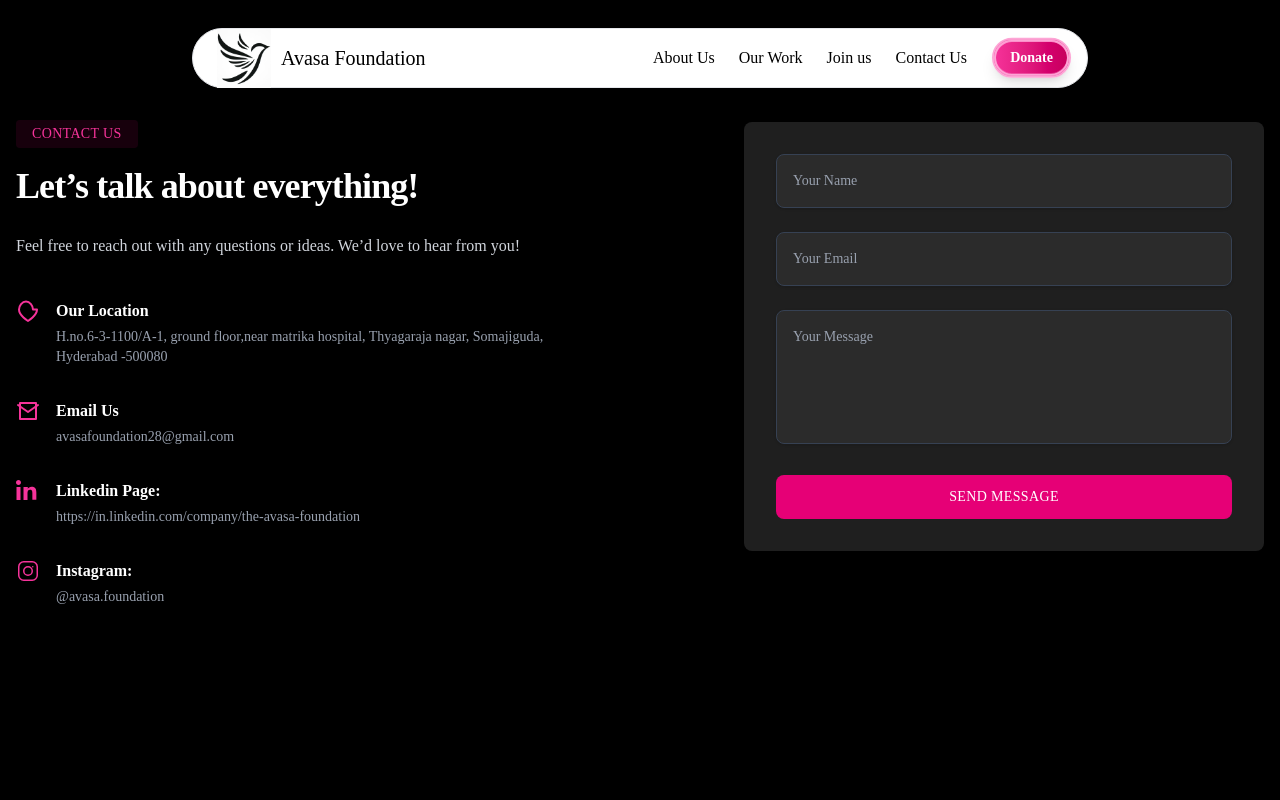
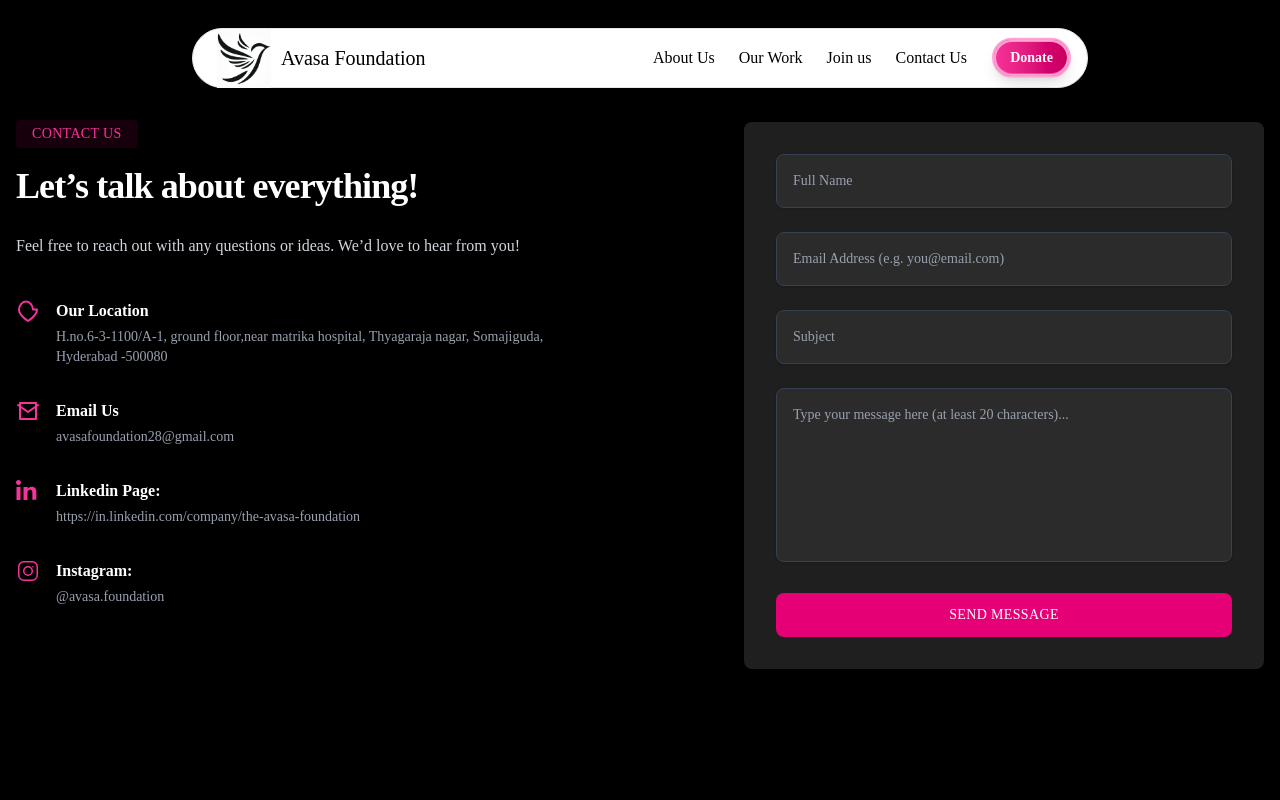
Before and after one commit to vamsiram10/ngo-A, a Next.js app: page /contactus in a window 1280 px wide. Shown: the top 800 px of the page. Built offline with nearby package versions, Linux system fonts and the light colour scheme.

Commit message:
contact us

```diff
--- a/src/components/section/contactussection/ContactUsSection.jsx
+++ b/src/components/section/contactussection/ContactUsSection.jsx
@@ -38,7 +38,7 @@ const ContactUsSection = () => {
   };
 
   return (
-    <section className="z-10 overflow-hidden relative py-20 min-h-[1300px] font-sans bg-black md:min-h-[700px] lg:py-[120px]">
+    <section className="z-10 overflow-hidden relative py-20 min-h-[1400px] font-sans bg-black md:min-h-[700px] lg:py-[120px]">
       <div className="container mx-auto px-4">
         <div className="flex flex-wrap items-start justify-between gap-10">
           <div className="w-full lg:w-1/2 xl:w-6/12">
@@ -159,28 +159,35 @@ const ContactUsSection = () => {
           </div>
 
           <div
-            className="relative top-15 p-8 w-full bg-[#1f1f1f] rounded-lg shadow-lg lg:w-1/2 xl:w-5/12"
+            className="relative top-15 p-8 w-full min-h-[500px] bg-[#1f1f1f] rounded-lg shadow-lg lg:w-1/2 xl:w-5/12"
             style={{ top: "0.1rem" }}
           >
             <form ref={formRef} onSubmit={sendEmail} className="space-y-6">
               <input
                 type="text"
                 name="user_name"
-                placeholder="Your Name"
+                placeholder="Full Name "
                 className="p-4 placeholder-gray-400 w-full text-sm font-normal text-white bg-[#2b2b2b] rounded-lg border-gray-700 shadow-sm border focus:border-pink-500 focus:outline-none focus:ring-2 focus:ring-pink-500"
                 required
               />
               <input
                 type="email"
                 name="user_email"
-                placeholder="Your Email"
+                placeholder="Email Address (e.g. you@email.com)"
+                className="p-4 placeholder-gray-400 w-full text-sm font-normal text-white bg-[#2b2b2b] rounded-lg border-gray-700 shadow-sm border focus:border-pink-500 focus:outline-none focus:ring-2 focus:ring-pink-500"
+                required
+              />
+              <input
+                type="text"
+                name="subject"
+                placeholder="Subject"
                 className="p-4 placeholder-gray-400 w-full text-sm font-normal text-white bg-[#2b2b2b] rounded-lg border-gray-700 shadow-sm border focus:border-pink-500 focus:outline-none focus:ring-2 focus:ring-pink-500"
                 required
               />
               <textarea
-                rows="5"
+                rows="7"
                 name="message"
-                placeholder="Your Message"
+                placeholder="Type your message here (at least 20 characters)..."
                 className="p-4 placeholder-gray-400 w-full text-sm font-normal text-white bg-[#2b2b2b] rounded-lg border-gray-700 shadow-sm resize-none border focus:border-pink-500 focus:outline-none focus:ring-2 focus:ring-pink-500"
                 required
               ></textarea>
```
